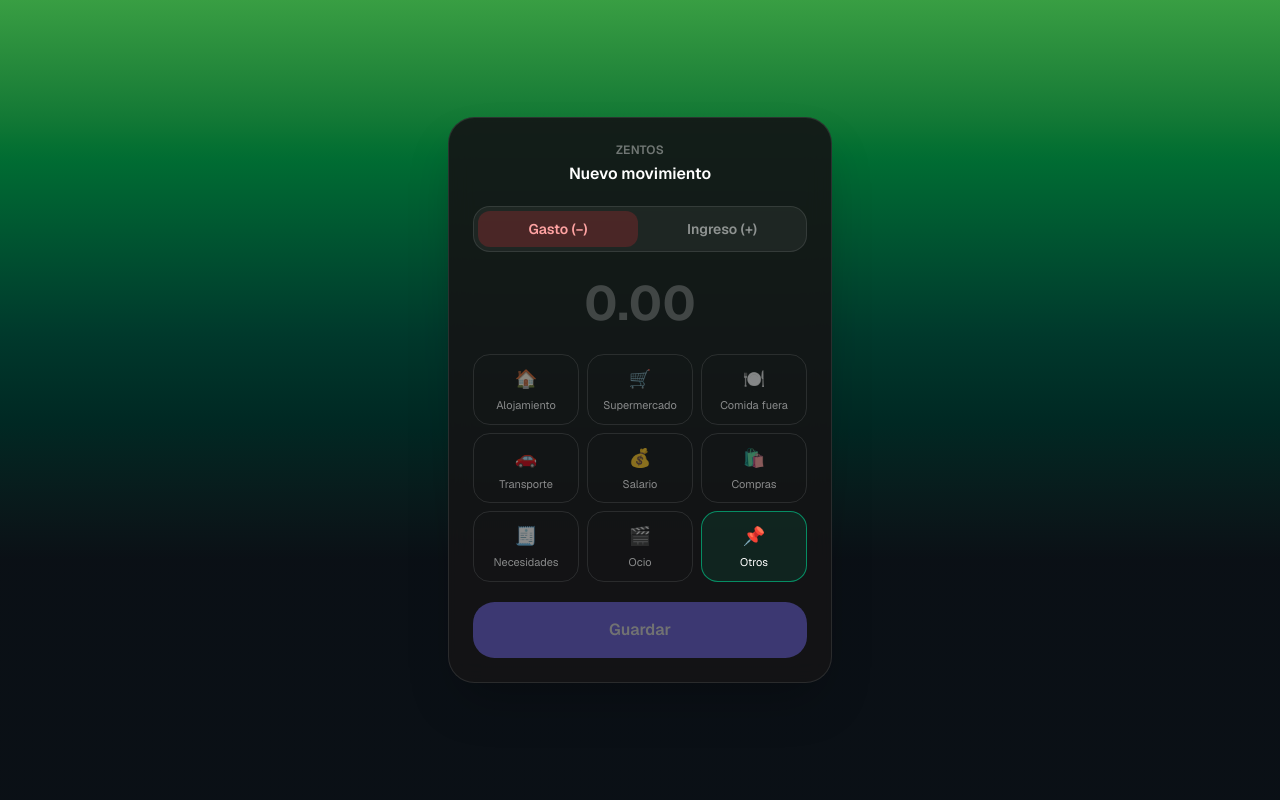
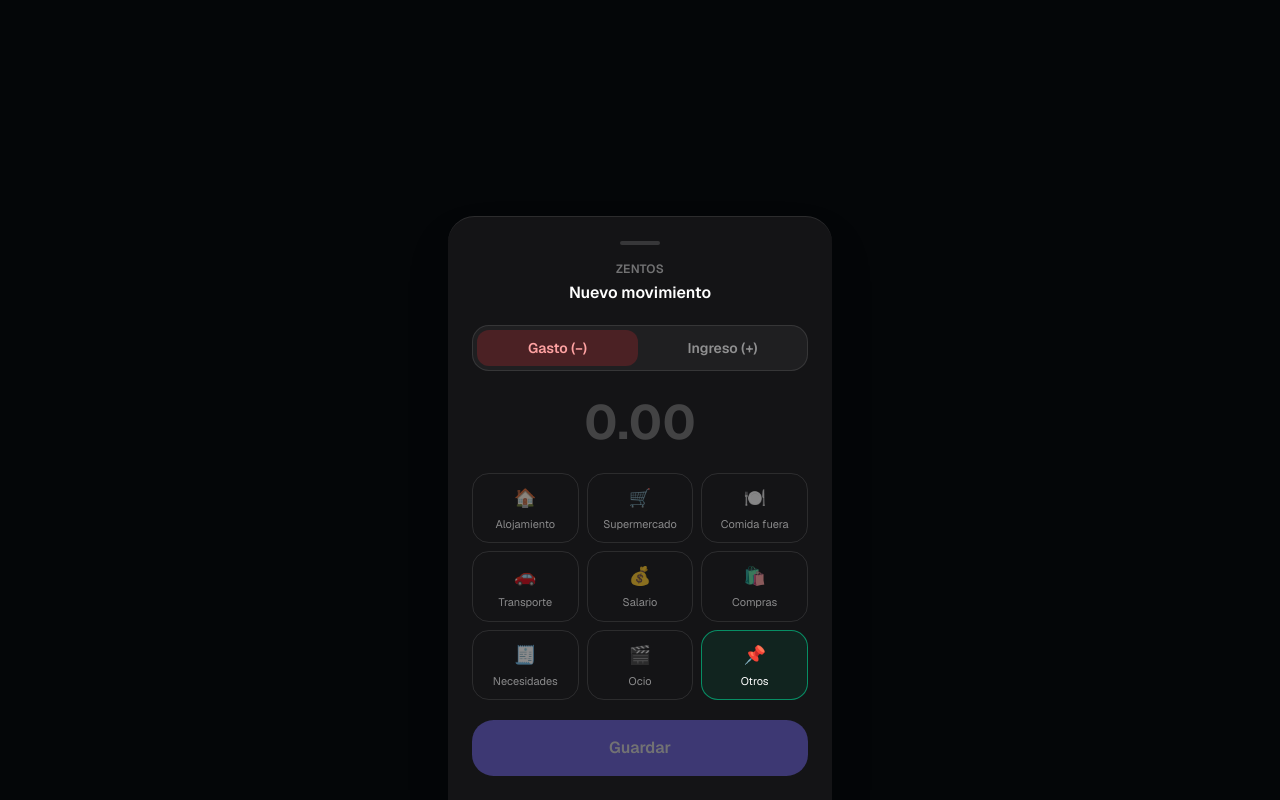
Before and after one commit to marcelbodenhamtamarit-blip/fit-coach-repo, a Next.js app: page /quick-confirm in a window 1280 px wide. Built offline with nearby package versions, Linux system fonts and the light colour scheme; no server answers.

Commit message:
Actualizar page.tsx

```diff
--- a/app/quick-confirm/page.tsx
+++ b/app/quick-confirm/page.tsx
@@ -6,6 +6,13 @@
 // Apple genérico. Ahora el atajo solo tiene que hacer un "Abrir URLs" a
 // /quick-confirm?token=TU_CODIGO — una sola apertura, una sola pantalla,
 // con la marca de ZentOS.
+//
+// Se pinta como una hoja/popup pegada abajo (fondo oscuro semitransparente
+// detrás + tarjeta con esquinas redondeadas solo arriba, deslizándose desde
+// abajo) en vez de ocupar toda la pantalla con el degradado verde: Safari
+// siempre abre a pantalla completa cuando Atajos ejecuta "Abrir URLs" (eso
+// no lo podemos cambiar), pero así se percibe como un popup pequeño que
+// aparece encima, no como si se hubiese abierto una página entera nueva.
 //
 // No usa lib/store.tsx ni useAuth a propósito: no hace falta tener sesión
 // iniciada en el Safari que abre el atajo (normalmente no la tiene). La
@@ -100,15 +107,14 @@ function QuickConfirmInner() {
   }
 
   return (
-    <div
-      className="flex min-h-screen flex-col items-center justify-center gap-6 overflow-hidden px-5 py-10"
-      style={{
-        background:
-          "linear-gradient(to bottom, oklch(0.62 0.16 145) 0%, oklch(0.48 0.13 150) 18%, oklch(0.30 0.07 175) 42%, oklch(0.17 0.015 250) 70%, oklch(0.17 0.015 250) 100%)",
-      }}
-    >
-      <div className="w-full max-w-sm animate-in fade-in zoom-in-95 duration-300 ease-out">
-        <div className="rounded-3xl border border-white/10 bg-[#141416]/90 p-6 shadow-2xl backdrop-blur-md">
+    <div className="flex min-h-screen flex-col justify-end bg-black/55">
+      <div className="w-full animate-in slide-in-from-bottom duration-300 ease-out">
+        <div
+          className="mx-auto w-full max-w-sm rounded-t-3xl border-t border-white/10 bg-[#141416] p-6 shadow-2xl"
+          style={{ paddingBottom: "max(1.5rem, env(safe-area-inset-bottom))" }}
+        >
+          <div className="mx-auto mb-4 h-1 w-10 rounded-full bg-white/15" />
+
           <div className="mb-5 text-center">
             <p className="text-xs font-semibold uppercase tracking-wide text-white/40">ZentOS</p>
             <h1 className="mt-1 text-base font-semibold text-white">Nuevo movimiento</h1>
```
